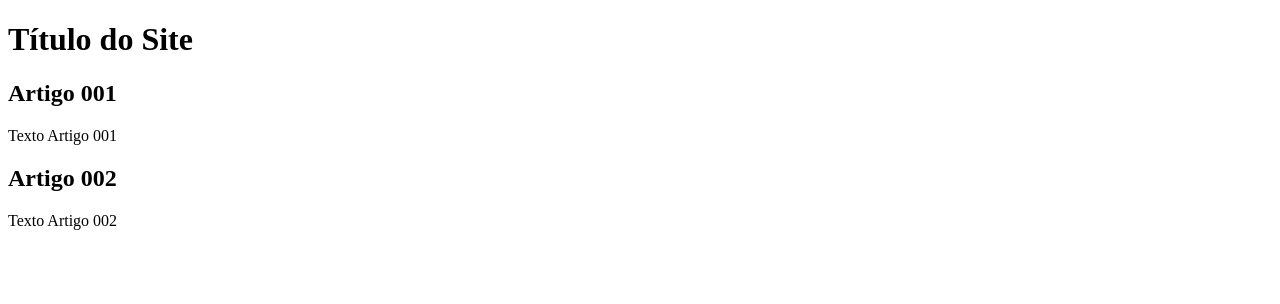
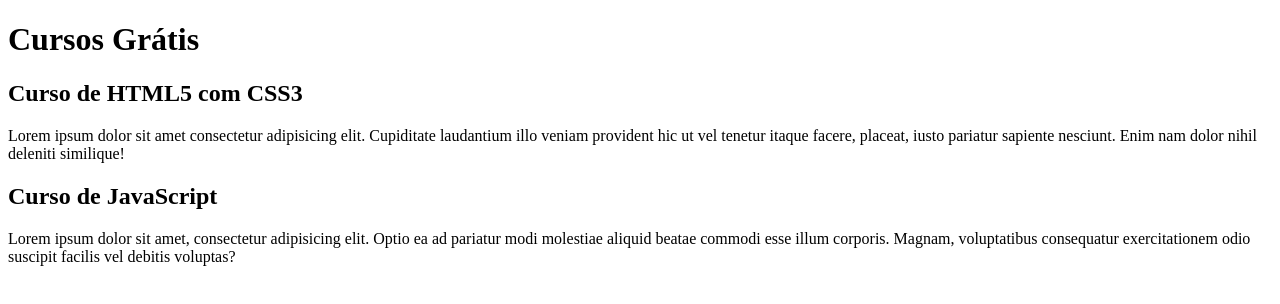
Before and after one commit to anaterramb/projeto-site, a plain HTML site: page index.html in a window 1280 px wide. Drawn offline with Linux system fonts and the light colour scheme.

Commit message:
comecei a escrever o conteúdo

```diff
--- a/index.html
+++ b/index.html
@@ -8,15 +8,15 @@
 <body>
     <main>
         <head>
-            <h1>Título do Site</h1>
+            <h1>Cursos Grátis</h1>
         </head>
         <article>
-            <h2>Artigo 001</h2>
-            <p>Texto Artigo 001</p>
+            <h2>Curso de HTML5 com CSS3</h2>
+            <p>Lorem ipsum dolor sit amet consectetur adipisicing elit. Cupiditate laudantium illo veniam provident hic ut vel tenetur itaque facere, placeat, iusto pariatur sapiente nesciunt. Enim nam dolor nihil deleniti similique!</p>
         </article>
         <article>
-            <h2>Artigo 002</h2>
-            <p>Texto Artigo 002</p>
+            <h2>Curso de JavaScript</h2>
+            <p>Lorem ipsum dolor sit amet, consectetur adipisicing elit. Optio ea ad pariatur modi molestiae aliquid beatae commodi esse illum corporis. Magnam, voluptatibus consequatur exercitationem odio suscipit facilis vel debitis voluptas?</p>
         </article>
     </main>
 </body>
```
